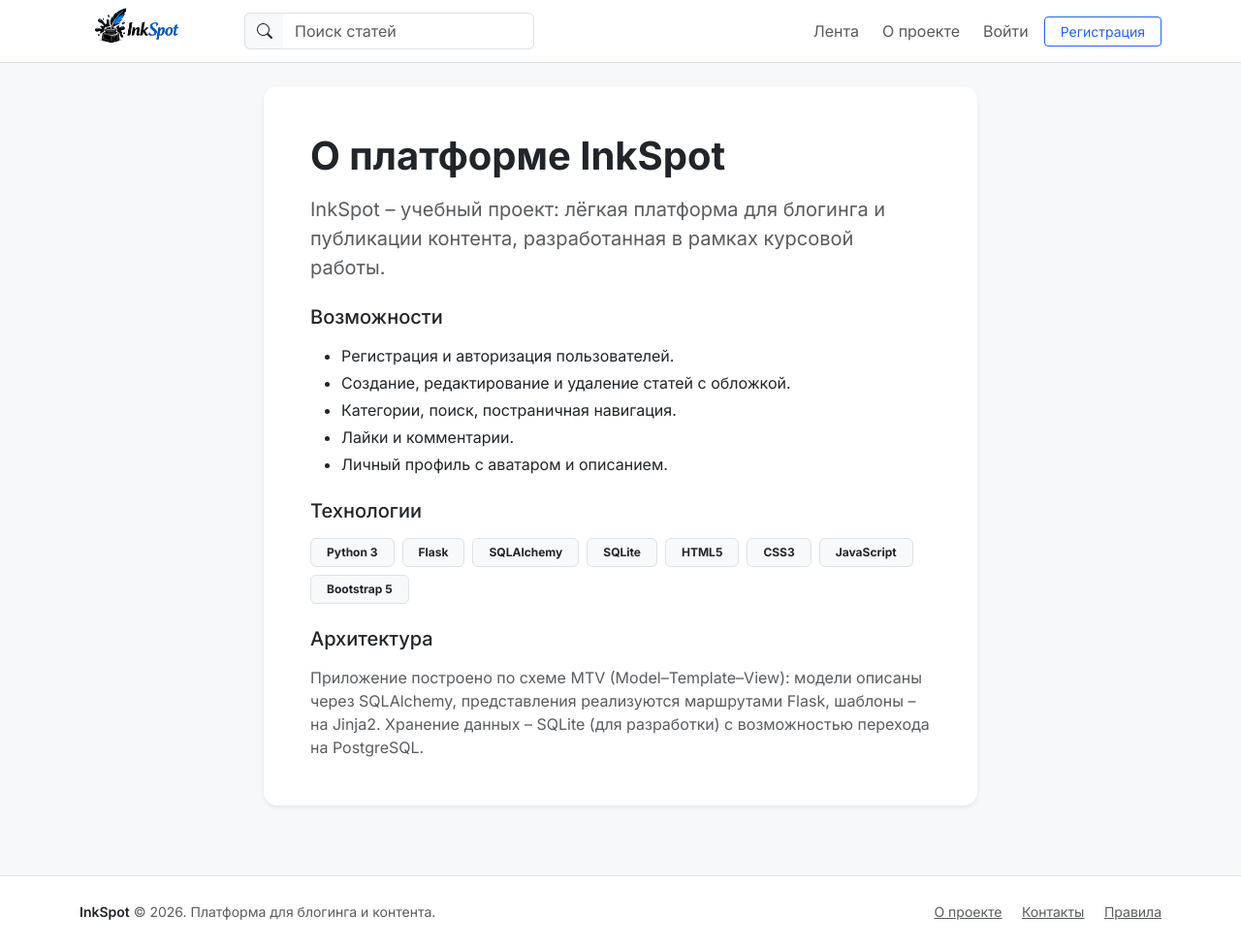
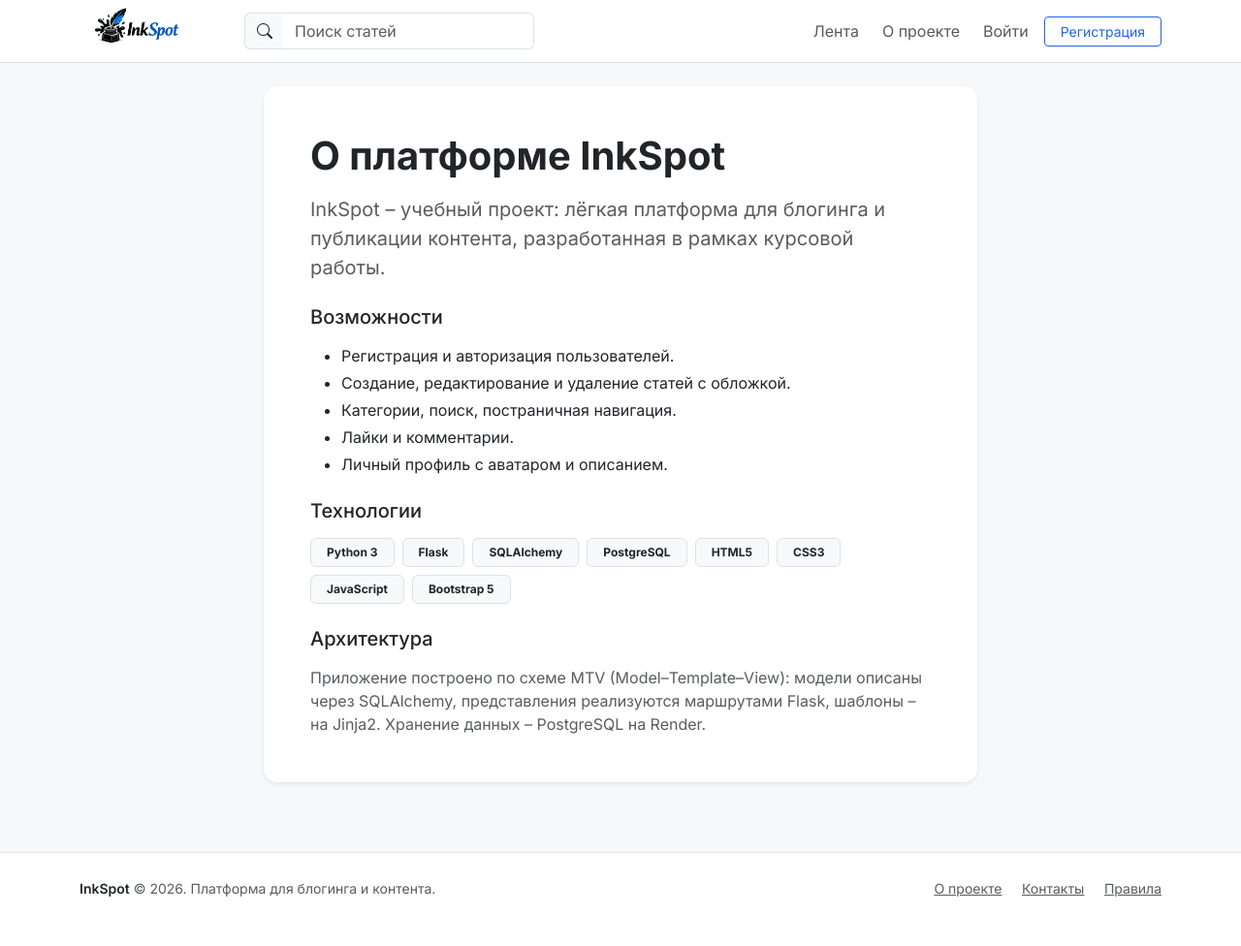
Before and after one commit to xxxSKYFLYxxx/inkspot, a Flask app: page /about in a window 1280 px wide. Shown: the whole page at 97% size. After the commit the page ends 925 px from the top, so only its background shows below. Run offline with Flask 3, Linux system fonts and the light colour scheme; some libraries are stand-ins or nearby versions.

Commit message:
Update about page database description

```diff
--- a/templates/about.html
+++ b/templates/about.html
@@ -23,7 +23,7 @@
                     <span class="badge bg-light text-dark border px-3 py-2">Python 3</span>
                     <span class="badge bg-light text-dark border px-3 py-2">Flask</span>
                     <span class="badge bg-light text-dark border px-3 py-2">SQLAlchemy</span>
-                    <span class="badge bg-light text-dark border px-3 py-2">SQLite</span>
+                    <span class="badge bg-light text-dark border px-3 py-2">PostgreSQL</span>
                     <span class="badge bg-light text-dark border px-3 py-2">HTML5</span>
                     <span class="badge bg-light text-dark border px-3 py-2">CSS3</span>
                     <span class="badge bg-light text-dark border px-3 py-2">JavaScript</span>
@@ -31,7 +31,7 @@
                 </div>
 
                 <h2 class="h5 mt-4 mb-3">Архитектура</h2>
-                <p class="text-muted mb-0">Приложение построено по схеме MTV (Model–Template–View): модели описаны через SQLAlchemy, представления реализуются маршрутами Flask, шаблоны – на Jinja2. Хранение данных – SQLite (для разработки) с возможностью перехода на PostgreSQL.</p>
+                <p class="text-muted mb-0">Приложение построено по схеме MTV (Model–Template–View): модели описаны через SQLAlchemy, представления реализуются маршрутами Flask, шаблоны – на Jinja2. Хранение данных – PostgreSQL на Render.</p>
             </div>
         </div>
     </div>
```
